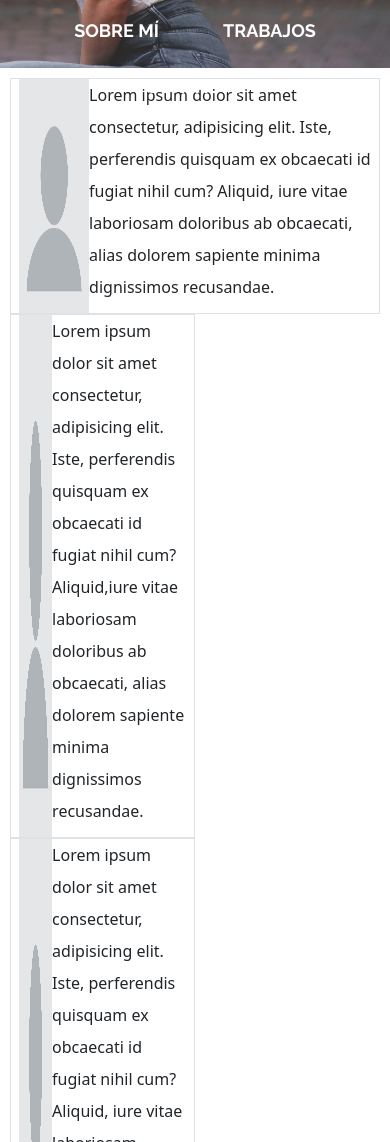
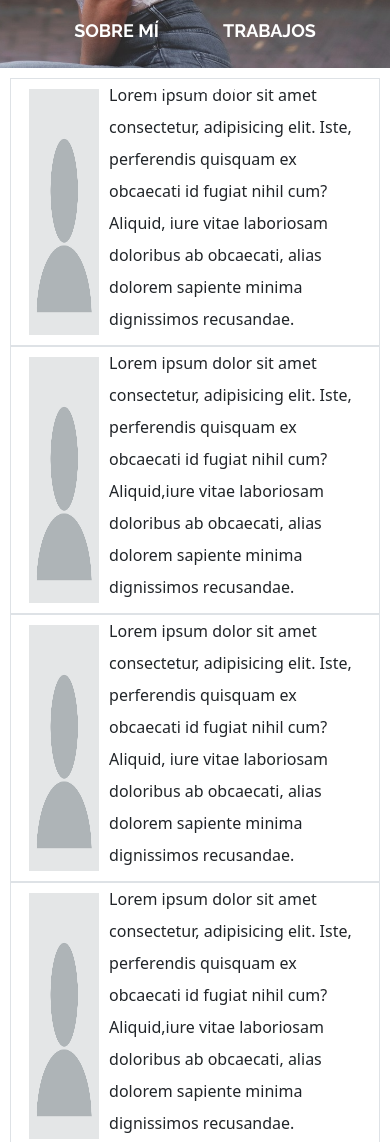
Before and after one commit to R4D1C/Peluqueria-AMELIE, a plain HTML site: page Page/trabajos.html in a window 390 px wide. Shown: the part 382-1524 px from the top of the page. Drawn offline with nearby package versions, Linux system fonts and the light colour scheme.

Commit message:
V0.4.2 Correcciones en trabajos.html

```diff
--- a/CSS/style.css
+++ b/CSS/style.css
@@ -216,6 +216,18 @@ h3 {
     width: 20%;
 }
 
+@media only screen and (max-width: 768px) {
+    .trabajos__foto{
+        margin: 1rem;
+    }
+}
+
+@media only screen and (max-width: 768px) {
+    .trabajos__texto {
+        font-size: 16px;
+    }
+}
+
 .contactoBG {
     background-image: url(../IMG/girl-2120196_1920.jpg);
     height: 40rem;
--- a/Page/trabajos.html
+++ b/Page/trabajos.html
@@ -38,13 +38,13 @@
                 <p class="trabajos__texto"> Lorem ipsum dolor sit amet consectetur, adipisicing elit. Iste, perferendis quisquam ex obcaecati id fugiat nihil cum? Aliquid, iure vitae laboriosam doloribus ab obcaecati, alias dolorem sapiente minima dignissimos recusandae.</p>
             </div>
         </div>
-        <div class="col-6 border">
+        <div class="col-lg-6 col-md-12 border">
             <div class="d-flex">
                 <img class="trabajos__foto" src="../IMG/blank-profile-picture-973460_960_720.webp" alt="Blanco">
                 <p class="trabajos__texto"> Lorem ipsum dolor sit amet consectetur, adipisicing elit. Iste, perferendis quisquam ex obcaecati id fugiat nihil cum? Aliquid,iure vitae laboriosam doloribus ab obcaecati, alias dolorem sapiente minima dignissimos recusandae.</p>
             </div>
         </div>
-        <div class="col-6 border">
+        <div class="col-lg-6 col-md-12 border">
             <div class="d-flex">
                 <img class="trabajos__foto" src="../IMG/blank-profile-picture-973460_960_720.webp" alt="Blanco">
                 <p class="trabajos__texto"> Lorem ipsum dolor sit amet consectetur, adipisicing elit. Iste, perferendis quisquam ex obcaecati id fugiat nihil cum? Aliquid, iure vitae laboriosam doloribus ab obcaecati, alias dolorem sapiente minima dignissimos recusandae.</p>
```
